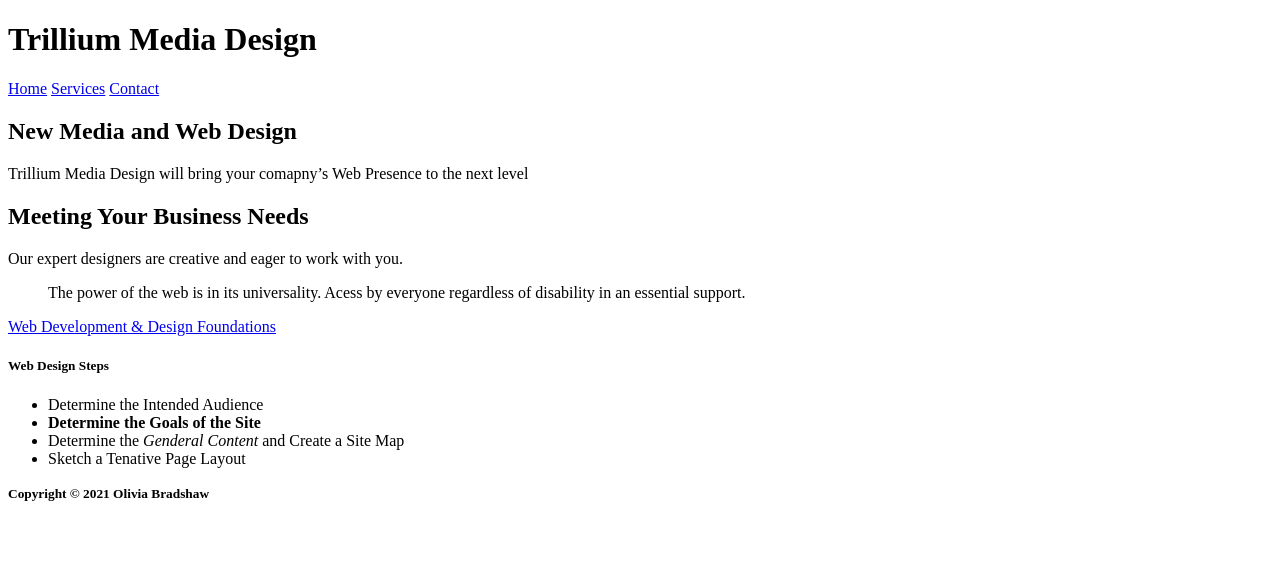
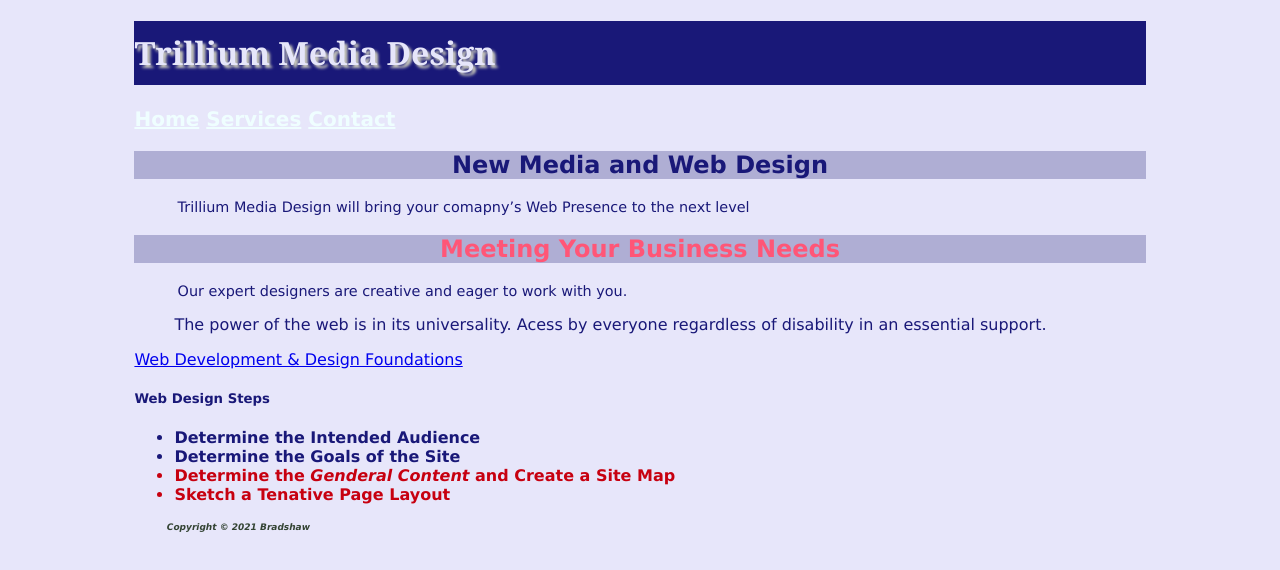
Before and after one commit to 44144-fa21/ch2inclassnotes-oliviabrad, a plain HTML site: page index.html in a window 1280 px wide. Drawn offline with Linux system fonts and the light colour scheme.

Commit message:
Chapter 3 in class notes
added css

```diff
--- a/index.html
+++ b/index.html
@@ -1,11 +1,16 @@
 <!DOCTYPE html>
 <html lang="en">
 	<head>
-		<title>BRADSHAW Chapter 2 InClass Notes</title>
+		<title>BRADSHAW Chapter 3 InClass Notes</title>
 		<meta charset="utf-8">
+		<link href="style.css" rel="stylesheet">
+
 	</head>
 	<body>
-			<h1>Trillium Media Design</h1>
+		<div id="wrapper">
+			<header>
+				<h1>Trillium Media Design</h1>
+			</header>
 			<nav>
 				<a href="index.html">Home</a>
 				<a href="services.html">Services</a>
@@ -15,7 +20,7 @@
 				<h2>New Media and Web Design</h2>
 				<p>Trillium Media Design will bring your comapny&rsquo;s Web Presence to
 					the next level</p>
-				<h2>Meeting Your Business Needs</h2>
+				<h2 id="red">Meeting Your Business Needs</h2>
 				<p>Our expert designers are creative and eager to work with you.</p>
 				<blockquote>The power of the web is in its universality.
 						Acess by everyone regardless of disability in an essential support.
@@ -28,12 +33,13 @@
 				<ul>
 					<li>Determine the Intended Audience</li>
 					<li><strong>Determine the Goals of the Site</strong></li>
-					<li>Determine the <em>Genderal Content</em> and Create a Site Map</li>
-					<li>Sketch a Tenative Page Layout</li>
+					<li class="feature">Determine the <em>Genderal Content</em> and Create a Site Map</li>
+					<li class="feature">Sketch a Tenative Page Layout</li>
 				</ul>
 			</main>
 			<footer>
-				<p><small><strong>Copyright &copy; 2021 Olivia Bradshaw</strong></small></p>
+				<p><small><strong>Copyright &copy; 2021 Bradshaw</strong></small></p>
 			</footer>
+		</div>
 	</body>
 </html>
--- /dev/null
+++ b/style.css
@@ -0,0 +1,35 @@
+  body {background-color: #e7e6fa;
+        color: #191878;
+        font-family: Ariel, Verdana, sans-serif;
+      }
+  h1 	{background-color: #191878;
+        color: #e6e6fa;
+        font-family: Georgia, "Times New Roman", serif;
+        line-height: 200%;
+        text-shadow: 3px 3px 3px #ccccbc;
+      }
+  h2	{background-color: #afaed4;
+      color: #191878;
+      font-family: Georgia. "Times New Roman", serif;
+      text-align: center;
+  }
+  p		{font-size: .90em;
+        text-indent: 3em;
+      }
+  ul	{font-weight: bold;
+  }
+  nav	{font-weight: bold;
+      font-size: 1.25em;
+    }
+  Footer {color: #334333;
+          font-size: .75em;
+          font-style: italic;
+        }
+
+        #red {color: #ff5677}
+        #wrapper {margin-left: auto;
+                  margin-right: auto;
+                  width: 80%;
+                }
+        .feature{color: #c70010}
+      nav	a {color: #effeff}
```
Also changed, not shown: contact.html (+2 -1 lines), services.html (+2 -1 lines).
